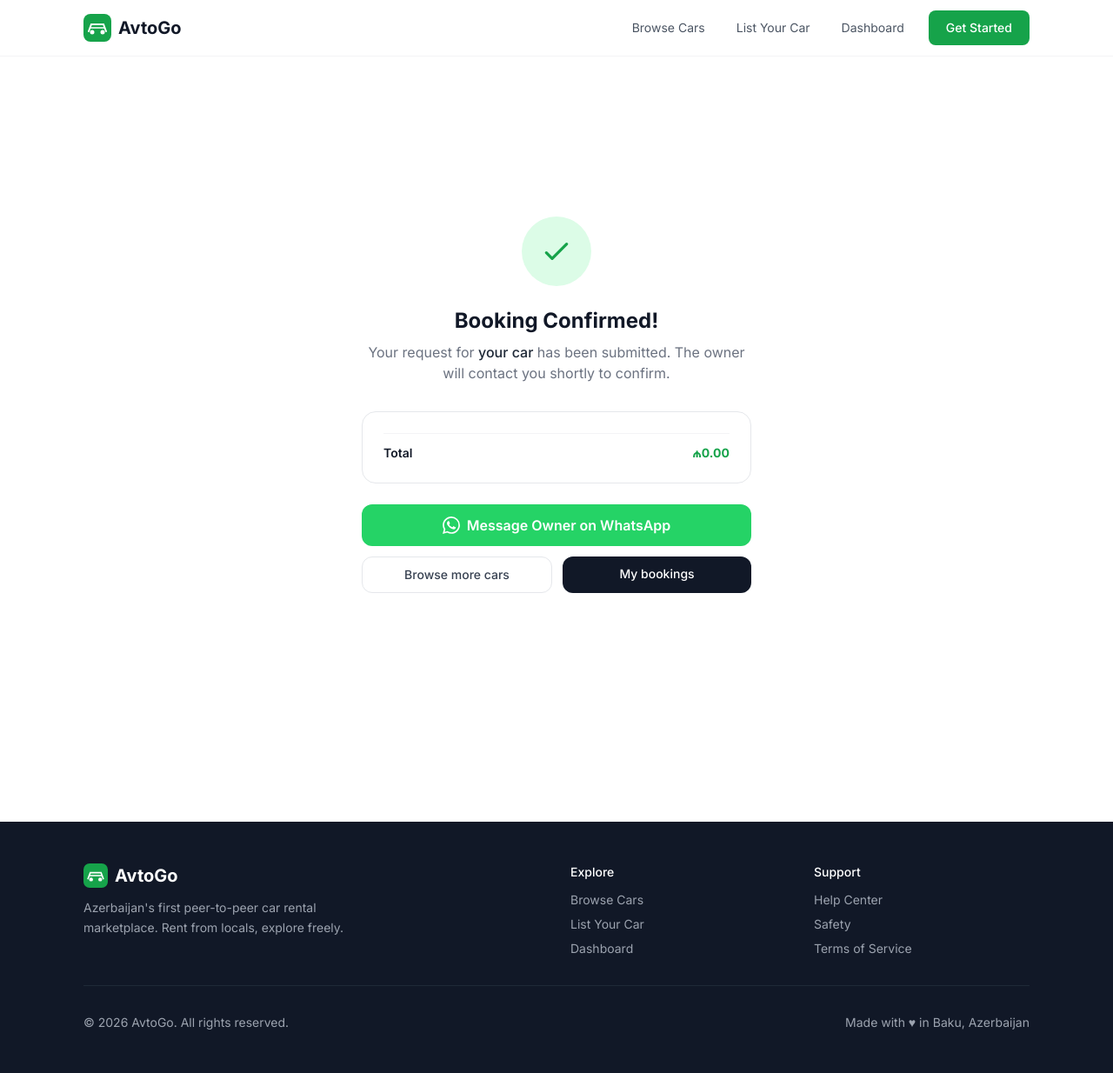
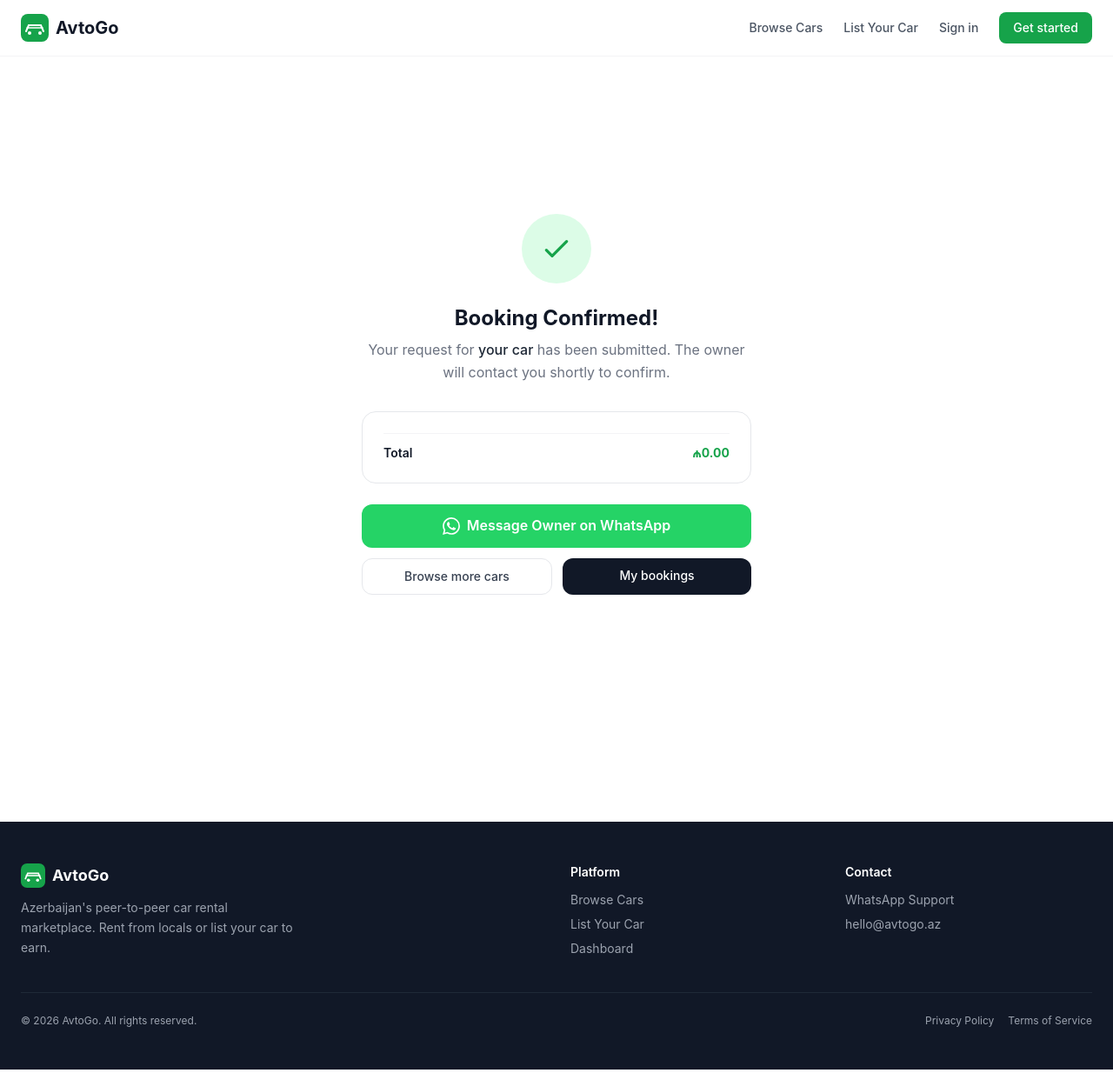
Before and after one commit to mdnesirov/avtogo, a Next.js app: page /booking/confirmation in a window 1280 px wide. Shown: the whole page at 87% size. Built offline with nearby package versions, Linux system fonts and the light colour scheme; no server answers.

Commit message:
feat: add layout components — Navbar, Footer, globals.css, root layout

```diff
--- a/src/app/globals.css
+++ b/src/app/globals.css
@@ -1,64 +1,53 @@
-@import url('https://fonts.googleapis.com/css2?family=Inter:wght@300..700&display=swap');
 @tailwind base;
 @tailwind components;
 @tailwind utilities;
 
+@import url('https://fonts.googleapis.com/css2?family=Inter:wght@300;400;500;600;700&display=swap');
+
 :root {
   --green: #16a34a;
   --green-hover: #15803d;
-  --font-sans: 'Inter', system-ui, sans-serif;
+  --green-light: #f0fdf4;
 }
 
-*, *::before, *::after { box-sizing: border-box; margin: 0; padding: 0; }
+* {
+  box-sizing: border-box;
+  margin: 0;
+  padding: 0;
+}
 
 html {
+  scroll-behavior: smooth;
   -webkit-font-smoothing: antialiased;
-  scroll-behavior: smooth;
+  -moz-osx-font-smoothing: grayscale;
 }
 
 body {
-  font-family: var(--font-sans);
-  color: #111;
-  background: #fff;
-  min-height: 100dvh;
+  font-family: 'Inter', system-ui, sans-serif;
+  background-color: #ffffff;
+  color: #111827;
+  line-height: 1.6;
 }
 
-img, video { display: block; max-width: 100%; height: auto; }
+/* Custom scrollbar */
+::-webkit-scrollbar { width: 6px; }
+::-webkit-scrollbar-track { background: #f1f5f9; }
+::-webkit-scrollbar-thumb { background: #cbd5e1; border-radius: 3px; }
+::-webkit-scrollbar-thumb:hover { background: #94a3b8; }
 
+/* Focus ring */
 :focus-visible {
-  outline: 2px solid var(--green);
-  outline-offset: 3px;
+  outline: 2px solid #16a34a;
+  outline-offset: 2px;
   border-radius: 4px;
 }
 
-@layer components {
-  .btn-primary {
-    @apply bg-green-600 text-white px-5 py-2.5 rounded-lg font-medium text-sm
-           hover:bg-green-700 transition-colors duration-150 inline-flex items-center gap-2;
-  }
-  .btn-secondary {
-    @apply border border-gray-200 text-gray-800 px-5 py-2.5 rounded-lg font-medium text-sm
-           hover:bg-gray-50 transition-colors duration-150 inline-flex items-center gap-2;
-  }
-  .btn-ghost {
-    @apply text-gray-600 px-4 py-2 rounded-lg text-sm
-           hover:bg-gray-100 transition-colors duration-150 inline-flex items-center gap-2;
-  }
-  .input-field {
-    @apply w-full border border-gray-200 rounded-lg px-4 py-2.5 text-sm
-           focus:outline-none focus:ring-2 focus:ring-green-600 focus:border-transparent
-           placeholder:text-gray-400 transition-shadow;
-  }
-  .card {
-    @apply bg-white border border-gray-100 rounded-xl shadow-sm hover:shadow-md transition-shadow;
-  }
-  .badge {
-    @apply inline-flex items-center gap-1 px-2.5 py-1 rounded-full text-xs font-medium;
-  }
-  .badge-green  { @apply badge bg-green-50 text-green-700; }
-  .badge-gray   { @apply badge bg-gray-100 text-gray-600; }
-  .badge-yellow { @apply badge bg-yellow-50 text-yellow-700; }
-  .badge-red    { @apply badge bg-red-50 text-red-600; }
-  .section-title { @apply text-2xl font-semibold text-gray-900 tracking-tight; }
-  .page-container { @apply max-w-6xl mx-auto px-4 sm:px-6 lg:px-8; }
+/* Smooth transitions for interactive elements */
+a, button, [role="button"] {
+  transition: all 150ms ease;
 }
+
+/* Line clamp utilities */
+.line-clamp-1 { overflow: hidden; display: -webkit-box; -webkit-box-orient: vertical; -webkit-line-clamp: 1; }
+.line-clamp-2 { overflow: hidden; display: -webkit-box; -webkit-box-orient: vertical; -webkit-line-clamp: 2; }
+.line-clamp-3 { overflow: hidden; display: -webkit-box; -webkit-box-orient: vertical; -webkit-line-clamp: 3; }
--- a/src/app/layout.tsx
+++ b/src/app/layout.tsx
@@ -4,11 +4,12 @@ import Navbar from '@/components/layout/Navbar';
 import Footer from '@/components/layout/Footer';
 
 export const metadata: Metadata = {
-  title: 'AvtoGo — Car Rental in Azerbaijan',
-  description: 'Rent cars from trusted owners and companies across Azerbaijan. Best prices in Baku and beyond.',
+  title: 'AvtoGo — Rent or List Cars in Azerbaijan',
+  description: 'The easiest way to rent a car in Azerbaijan. Browse cars from private owners and rental companies across Baku and beyond.',
+  keywords: 'car rental, Azerbaijan, Baku, rent a car, peer-to-peer',
   openGraph: {
-    title: 'AvtoGo',
-    description: 'Car rental marketplace in Azerbaijan',
+    title: 'AvtoGo — Rent Cars in Azerbaijan',
+    description: 'Browse hundreds of cars from local owners and rental companies.',
     type: 'website',
   },
 };
@@ -20,13 +21,9 @@ export default function RootLayout({
 }) {
   return (
     <html lang="en">
-      <head>
-        <link rel="preconnect" href="https://fonts.googleapis.com" />
-        <link rel="preconnect" href="https://fonts.gstatic.com" crossOrigin="anonymous" />
-      </head>
       <body>
         <Navbar />
-        <main>{children}</main>
+        <main className="min-h-screen">{children}</main>
         <Footer />
       </body>
     </html>
--- a/src/components/layout/Footer.tsx
+++ b/src/components/layout/Footer.tsx
@@ -3,28 +3,28 @@ import Link from 'next/link';
 export default function Footer() {
   return (
     <footer className="bg-gray-900 text-gray-400 mt-20">
-      <div className="max-w-6xl mx-auto px-4 sm:px-6 lg:px-8 py-12">
+      <div className="max-w-7xl mx-auto px-4 sm:px-6 py-12">
         <div className="grid grid-cols-1 md:grid-cols-4 gap-8">
           {/* Brand */}
           <div className="md:col-span-2">
-            <div className="flex items-center gap-2 font-bold text-xl text-white mb-3">
-              <svg width="28" height="28" viewBox="0 0 32 32" fill="none">
+            <div className="flex items-center gap-2 mb-3">
+              <svg width="28" height="28" viewBox="0 0 32 32" fill="none" aria-label="AvtoGo">
                 <rect width="32" height="32" rx="8" fill="#16a34a" />
-                <path d="M6 20l3-8h14l3 8" stroke="#fff" strokeWidth="2" strokeLinecap="round" />
-                <circle cx="10" cy="21" r="2.5" fill="#fff" />
-                <circle cx="22" cy="21" r="2.5" fill="#fff" />
-                <path d="M8 16h16" stroke="#fff" strokeWidth="1.5" strokeLinecap="round" />
+                <path d="M6 20l3-7h14l3 7" stroke="white" strokeWidth="2" strokeLinecap="round" />
+                <circle cx="10" cy="22" r="2" fill="white" />
+                <circle cx="22" cy="22" r="2" fill="white" />
+                <path d="M7 16h18" stroke="white" strokeWidth="1.5" strokeLinecap="round" />
               </svg>
-              AvtoGo
+              <span className="text-white font-bold text-lg">AvtoGo</span>
             </div>
             <p className="text-sm leading-relaxed max-w-xs">
-              Azerbaijan&apos;s first peer-to-peer car rental marketplace. Rent from locals, explore freely.
+              Azerbaijan&apos;s peer-to-peer car rental marketplace. Rent from locals or list your car to earn.
             </p>
           </div>
 
           {/* Links */}
           <div>
-            <h3 className="text-white font-medium mb-3 text-sm">Explore</h3>
+            <h4 className="text-white text-sm font-semibold mb-3">Platform</h4>
             <ul className="space-y-2 text-sm">
               <li><Link href="/cars" className="hover:text-white transition-colors">Browse Cars</Link></li>
               <li><Link href="/list-car" className="hover:text-white transition-colors">List Your Car</Link></li>
@@ -33,18 +33,29 @@ export default function Footer() {
           </div>
 
           <div>
-            <h3 className="text-white font-medium mb-3 text-sm">Support</h3>
+            <h4 className="text-white text-sm font-semibold mb-3">Contact</h4>
             <ul className="space-y-2 text-sm">
-              <li><a href="#" className="hover:text-white transition-colors">Help Center</a></li>
-              <li><a href="#" className="hover:text-white transition-colors">Safety</a></li>
-              <li><a href="#" className="hover:text-white transition-colors">Terms of Service</a></li>
+              <li>
+                <a
+                  href="https://wa.me/994XXXXXXXXX"
+                  target="_blank"
+                  rel="noopener noreferrer"
+                  className="hover:text-white transition-colors"
+                >
+                  WhatsApp Support
+                </a>
+              </li>
+              <li><a href="mailto:hello@avtogo.az" className="hover:text-white transition-colors">hello@avtogo.az</a></li>
             </ul>
           </div>
         </div>
 
-        <div className="border-t border-gray-800 mt-8 pt-8 flex flex-col sm:flex-row justify-between items-center gap-4 text-sm">
+        <div className="border-t border-gray-800 mt-10 pt-6 flex flex-col sm:flex-row justify-between items-center gap-3 text-xs">
           <p>&copy; {new Date().getFullYear()} AvtoGo. All rights reserved.</p>
-          <p>Made with ♥ in Baku, Azerbaijan</p>
+          <div className="flex gap-4">
+            <Link href="#" className="hover:text-white">Privacy Policy</Link>
+            <Link href="#" className="hover:text-white">Terms of Service</Link>
+          </div>
         </div>
       </div>
     </footer>
--- a/src/components/layout/Navbar.tsx
+++ b/src/components/layout/Navbar.tsx
@@ -1,55 +1,104 @@
 'use client';
+
+import { useState, useEffect } from 'react';
 import Link from 'next/link';
-import { useState } from 'react';
-import { Menu, X, Car } from 'lucide-react';
+import { Menu, X, Car, User, LogOut } from 'lucide-react';
+import { createClient } from '@/lib/supabase/client';
 
 export default function Navbar() {
-  const [open, setOpen] = useState(false);
+  const [isOpen, setIsOpen] = useState(false);
+  const [user, setUser] = useState<{ email?: string } | null>(null);
+  const supabase = createClient();
+
+  useEffect(() => {
+    supabase.auth.getUser().then(({ data }) => {
+      setUser(data.user);
+    });
+    const { data: { subscription } } = supabase.auth.onAuthStateChange((_, session) => {
+      setUser(session?.user ?? null);
+    });
+    return () => subscription.unsubscribe();
+  }, []);
+
+  const handleSignOut = async () => {
+    await supabase.auth.signOut();
+    window.location.href = '/';
+  };
 
   return (
-    <header className="sticky top-0 z-50 bg-white border-b border-gray-100">
-      <nav className="max-w-6xl mx-auto px-4 sm:px-6 lg:px-8">
+    <nav className="bg-white border-b border-gray-100 sticky top-0 z-50">
+      <div className="max-w-7xl mx-auto px-4 sm:px-6">
         <div className="flex items-center justify-between h-16">
           {/* Logo */}
           <Link href="/" className="flex items-center gap-2 font-bold text-xl text-gray-900">
             <svg width="32" height="32" viewBox="0 0 32 32" fill="none" aria-label="AvtoGo logo">
               <rect width="32" height="32" rx="8" fill="#16a34a" />
-              <path d="M6 20l3-8h14l3 8" stroke="#fff" strokeWidth="2" strokeLinecap="round" />
-              <circle cx="10" cy="21" r="2.5" fill="#fff" />
-              <circle cx="22" cy="21" r="2.5" fill="#fff" />
-              <path d="M8 16h16" stroke="#fff" strokeWidth="1.5" strokeLinecap="round" />
+              <path d="M6 20l3-7h14l3 7" stroke="white" strokeWidth="2" strokeLinecap="round" />
+              <circle cx="10" cy="22" r="2" fill="white" />
+              <circle cx="22" cy="22" r="2" fill="white" />
+              <path d="M7 16h18" stroke="white" strokeWidth="1.5" strokeLinecap="round" />
             </svg>
-            AvtoGo
+            <span>AvtoGo</span>
           </Link>
 
           {/* Desktop nav */}
-          <div className="hidden md:flex items-center gap-1">
-            <Link href="/cars" className="btn-ghost">Browse Cars</Link>
-            <Link href="/list-car" className="btn-ghost">List Your Car</Link>
-            <Link href="/dashboard" className="btn-ghost">Dashboard</Link>
-            <Link href="/list-car" className="btn-primary ml-2">Get Started</Link>
+          <div className="hidden md:flex items-center gap-6">
+            <Link href="/cars" className="text-gray-600 hover:text-gray-900 text-sm font-medium">Browse Cars</Link>
+            <Link href="/list-car" className="text-gray-600 hover:text-gray-900 text-sm font-medium">List Your Car</Link>
+            {user ? (
+              <>
+                <Link href="/dashboard" className="text-gray-600 hover:text-gray-900 text-sm font-medium flex items-center gap-1">
+                  <User size={16} /> Dashboard
+                </Link>
+                <button
+                  onClick={handleSignOut}
+                  className="text-gray-500 hover:text-gray-900 text-sm flex items-center gap-1"
+                >
+                  <LogOut size={16} /> Sign out
+                </button>
+              </>
+            ) : (
+              <>
+                <Link href="/auth/login" className="text-gray-600 hover:text-gray-900 text-sm font-medium">Sign in</Link>
+                <Link
+                  href="/auth/signup"
+                  className="bg-green-600 text-white px-4 py-2 rounded-lg text-sm font-medium hover:bg-green-700"
+                >
+                  Get started
+                </Link>
+              </>
+            )}
           </div>
 
-          {/* Mobile hamburger */}
+          {/* Mobile menu button */}
           <button
-            className="md:hidden p-2 rounded-lg hover:bg-gray-100 transition-colors"
-            onClick={() => setOpen(!open)}
+            className="md:hidden p-2 text-gray-600"
+            onClick={() => setIsOpen(!isOpen)}
             aria-label="Toggle menu"
           >
-            {open ? <X size={20} /> : <Menu size={20} />}
+            {isOpen ? <X size={24} /> : <Menu size={24} />}
           </button>
         </div>
 
         {/* Mobile menu */}
-        {open && (
-          <div className="md:hidden py-3 pb-4 border-t border-gray-100 flex flex-col gap-1">
-            <Link href="/cars" className="btn-ghost" onClick={() => setOpen(false)}>Browse Cars</Link>
-            <Link href="/list-car" className="btn-ghost" onClick={() => setOpen(false)}>List Your Car</Link>
-            <Link href="/dashboard" className="btn-ghost" onClick={() => setOpen(false)}>Dashboard</Link>
-            <Link href="/list-car" className="btn-primary mt-2" onClick={() => setOpen(false)}>Get Started</Link>
+        {isOpen && (
+          <div className="md:hidden py-4 border-t border-gray-100 space-y-3">
+            <Link href="/cars" className="block text-gray-700 py-2 text-sm font-medium" onClick={() => setIsOpen(false)}>Browse Cars</Link>
+            <Link href="/list-car" className="block text-gray-700 py-2 text-sm font-medium" onClick={() => setIsOpen(false)}>List Your Car</Link>
+            {user ? (
+              <>
+                <Link href="/dashboard" className="block text-gray-700 py-2 text-sm font-medium" onClick={() => setIsOpen(false)}>Dashboard</Link>
+                <button onClick={handleSignOut} className="block text-gray-500 py-2 text-sm">Sign out</button>
+              </>
+            ) : (
+              <>
+                <Link href="/auth/login" className="block text-gray-700 py-2 text-sm font-medium" onClick={() => setIsOpen(false)}>Sign in</Link>
+                <Link href="/auth/signup" className="block bg-green-600 text-white px-4 py-2 rounded-lg text-sm font-medium text-center" onClick={() => setIsOpen(false)}>Get started</Link>
+              </>
+            )}
           </div>
         )}
-      </nav>
-    </header>
+      </div>
+    </nav>
   );
 }
```
